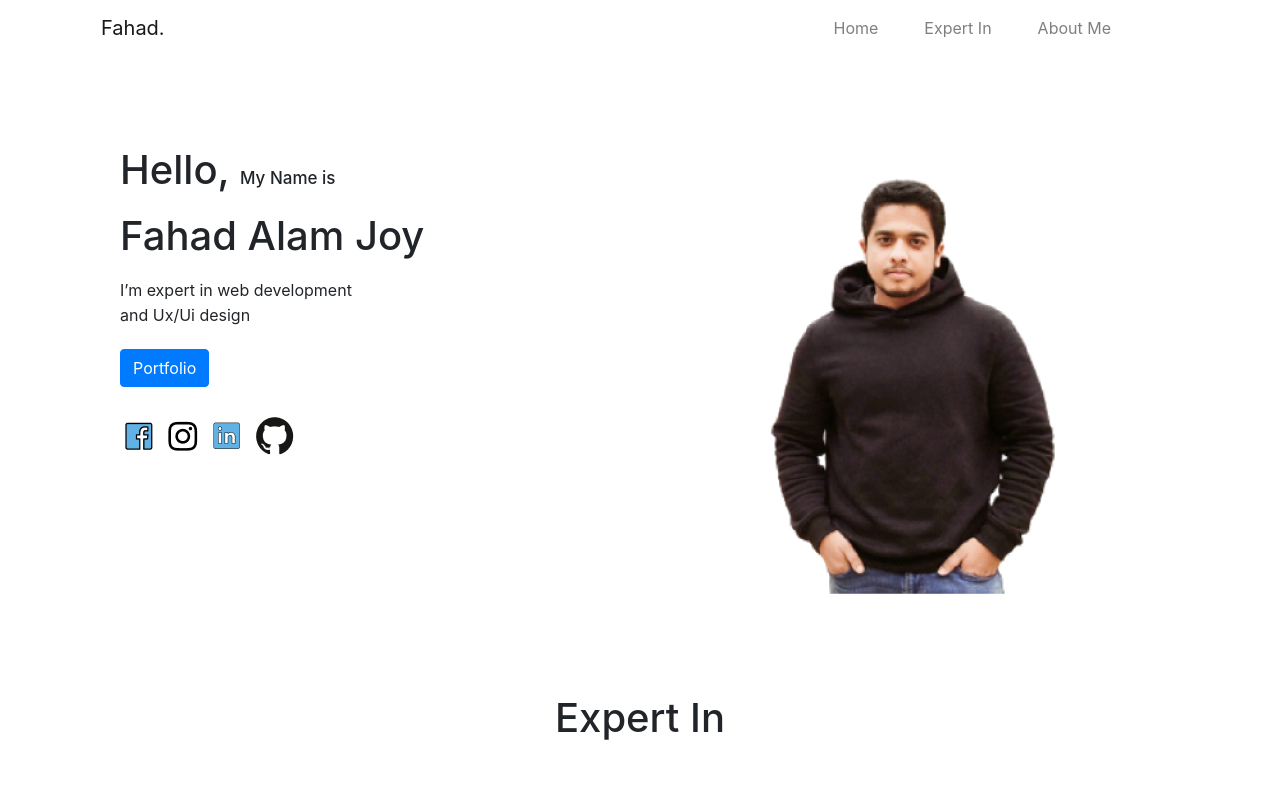
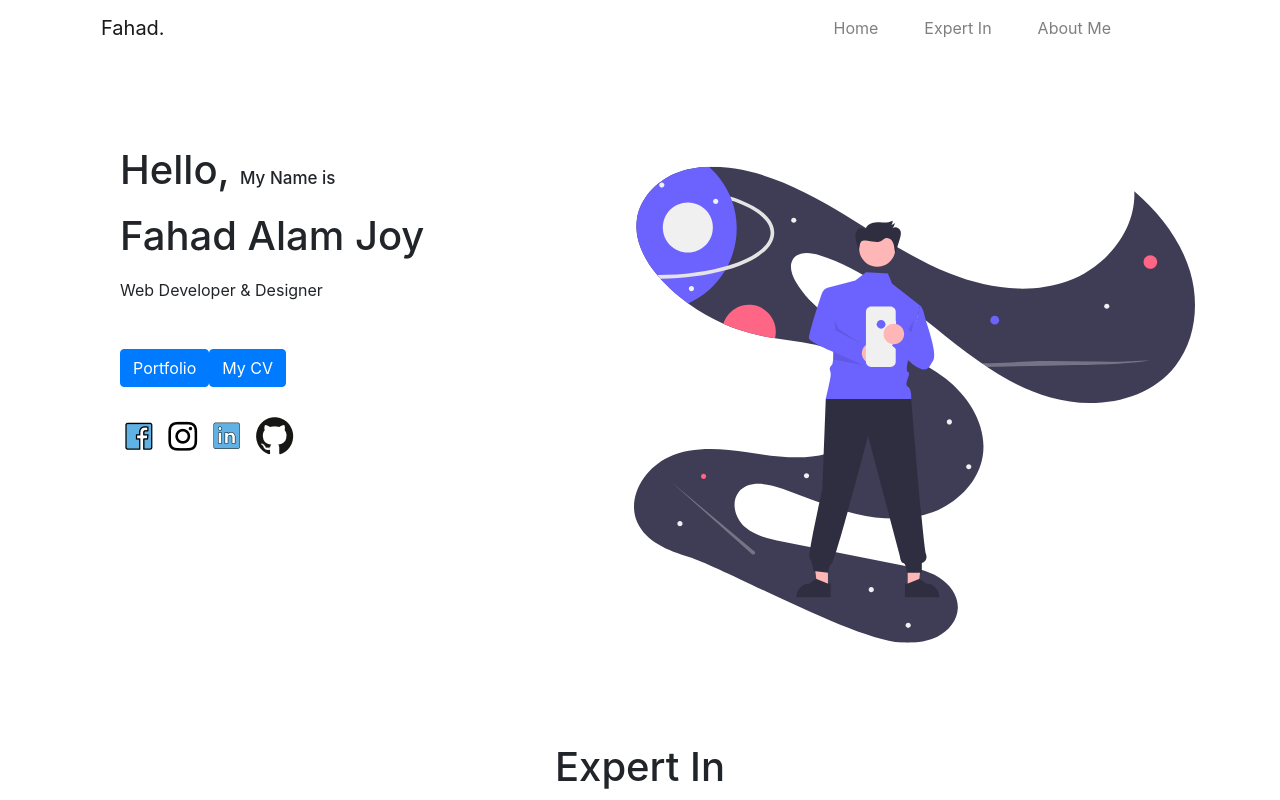
Before and after one commit to fahadalamjoy/my-site, a React (Create React App) app: page / in a window 1280 px wide. Shown: the top 800 px of the page. Built offline with nearby package versions, Linux system fonts and the light colour scheme.

Commit message:
Update Hero.js

```diff
--- a/src/components/Hero/Hero.js
+++ b/src/components/Hero/Hero.js
@@ -1,32 +1,53 @@
 import React, { Component } from 'react'
-import './Hero.css'
-import { Col,Row,Button } from 'react-bootstrap';
+import { Button, Col, Row } from 'react-bootstrap'
 import facebook from '../images/facebook.png'
+import github from '../images/github.png'
+import myImage from '../images/image1.svg'
 import instagram from '../images/insta.png'
 import linkdin from '../images/linkdin.png'
-import github from '../images/github.png'
-import myImage from '../images/image1.jpg'
+import './Hero.css'
 
 export default class Hero extends Component {
   render() {
     return (
       <div>
         <Row>
-                    <Col className="columone">
-                        <h1>Hello, <span className="span">My Name is</span></h1>
-                        <h1 className="fahad">Fahad Alam Joy</h1>
-                        <p className="description">I’m expert in web development and Ux/Ui design</p>
-                        <a href={"https://portfolioo-page.netlify.app/"}><Button className="buton">Portfolio</Button></a>
-                        <div className="social">
-                           <a href={"https://www.facebook.com/fahad.alam.joy/"}> <img className="socialicon" src={facebook} alt="Logo" /></a>
-                            <a href={"https://www.instagram.com/fahad_alam_joy_/"}><img  className="socialicon" src={instagram} alt="instagram" /></a>
-                            <a href={"https://www.linkedin.com/in/fahad-alam-joy/"}><img className="socialicon" src={linkdin} alt="Linkdin" /></a>
-                            <a href={"https://github.com/fahadalamjoy"}><img className="socialicon"src={github} alt="github" /></a>
+          <Col className='columone'>
+            <h1>
+              Hello, <span className='span'>My Name is</span>
+            </h1>
+            <h1 className='fahad'>Fahad Alam Joy</h1>
+            <p className='description'>Web Developer & Designer</p>
+            <a href={'https://portfolioo-page.netlify.app/'}>
+              <Button className='buton'>Portfolio</Button>
+            </a>
+            <a
+              href={
+                'https://docs.google.com/viewerng/viewer?url=https://mybdjobs.bdjobs.com/temp/files/8_10_2021/4643441.pdf'
+              }
+            >
+              <Button className='buton cv'>My CV</Button>
+            </a>
+            <div className='social'>
+              <a href={'https://www.facebook.com/fahad.alam.joy/'}>
+                {' '}
+                <img className='socialicon' src={facebook} alt='Logo' />
+              </a>
+              <a href={'https://www.instagram.com/fahad_alam_joy_/'}>
+                <img className='socialicon' src={instagram} alt='instagram' />
+              </a>
+              <a href={'https://www.linkedin.com/in/fahad-alam-joy/'}>
+                <img className='socialicon' src={linkdin} alt='Linkdin' />
+              </a>
+              <a href={'https://github.com/fahadalamjoy'}>
+                <img className='socialicon' src={github} alt='github' />
+              </a>
             </div>
           </Col>
-                    <Col><img className="image" src={myImage} alt="Logo" /></Col>
+          <Col>
+            <img className='image' src={myImage} alt='Logo' />
+          </Col>
         </Row>
-
       </div>
     )
   }
```
Lines whose indentation alone changed are shown as unchanged.
